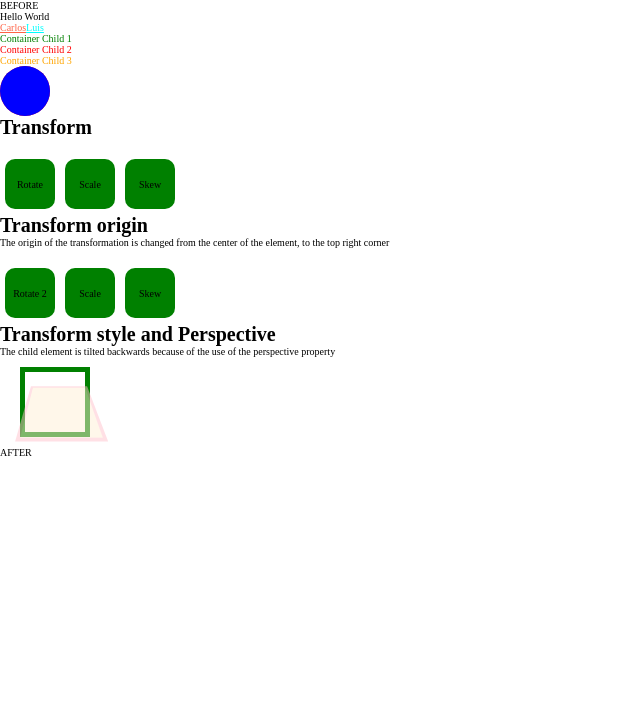
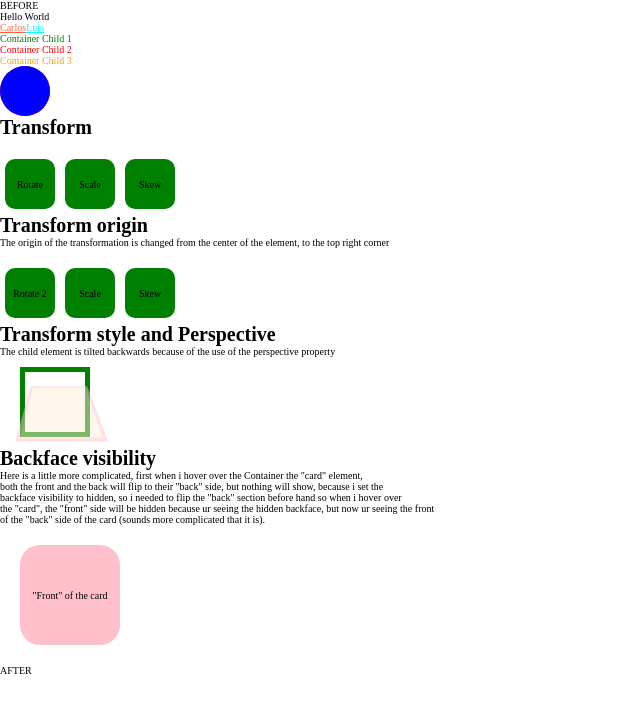
Before and after one commit to Carlos-Pretelin/PlatziTransiciones, a React app: page / in a window 1280 px wide. Shown: the top 712 px of the page, without its empty margins (0-640 px from the left). Built offline with nearby package versions, Linux system fonts and the light colour scheme.

Commit message:
Added the Backface visibility section

```diff
--- a/src/components/App/App.jsx
+++ b/src/components/App/App.jsx
@@ -51,7 +51,21 @@ const App = () => {
               <div className='perspective-item'>
 
               </div>
-            </div>
+          </div>
+
+          <h1>Backface visibility</h1>
+          <p>
+            Here is a little more complicated, first when i hover over the Container the "card" element,<br/>
+            both the front and the back will flip to their "back" side, but nothing will show, because i set the<br/>
+            backface visibility to hidden, so i needed to flip the "back" section before hand so when i hover over <br/>
+            the "card", the "front" side will be hidden because ur seeing the hidden backface, but now ur seeing the front <br/>
+            of the "back" side of the card (sounds more complicated that it is).
+          </p>
+
+          <div className='card'>
+            <div className='card-front'> "Front" of the card</div>
+            <div className='card-back'> "Back" of the card</div>
+          </div>
 
 
         </div>
--- a/src/components/App/App.scss
+++ b/src/components/App/App.scss
@@ -122,3 +122,37 @@ a:not(.firstName){
     transform-style: preserve-3d;
     transform: rotateX(45deg);
 }
+
+.card{
+    width: 10rem;
+    height: 10rem;
+    position: relative;
+    transform-style: preserve-3d;
+    margin: 2rem;
+
+}
+
+.card:hover{
+    transform: rotateX(180deg);
+}
+.card div{
+    border-radius: 2rem;
+    position: absolute;
+    width: inherit;
+    height: inherit;
+    backface-visibility: hidden;
+
+    display: flex;
+    justify-content: center;
+    align-items: center;
+
+}
+
+.card-front{
+    background-color: pink;
+}
+
+.card-back{
+    background-color: papayawhip;
+    transform: rotateX(180deg);
+}
```
